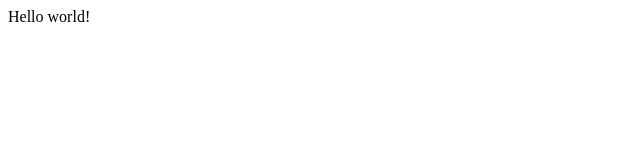
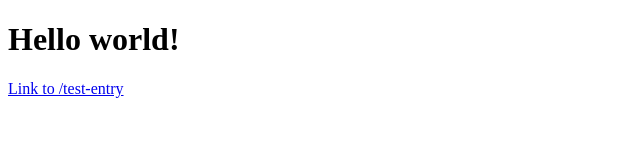
Before and after one commit to PutziSan/gatsby-netlify-cms, a Gatsby site: page / in a window 1280 px wide. Shown: the whole page, without its empty margins (0-640 px from the left). Built offline with nearby package versions, Linux system fonts and the light colour scheme; Gatsby itself is replaced by a stand-in of ours.

Commit message:
updated index with link for testing

```diff
--- a/src/pages/index.jsx
+++ b/src/pages/index.jsx
@@ -1,5 +1,9 @@
 import React from 'react';
+import Link from 'gatsby-link';
 
 export default () => (
-  <div>Hello world!</div>
+  <div>
+    <h1>Hello world!</h1>
+    <Link to="/test-entry">Link to /test-entry</Link>
+  </div>
 );
```
